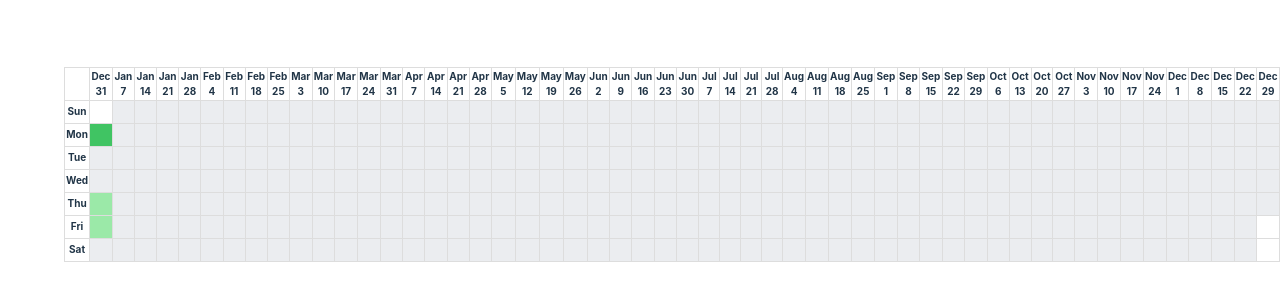
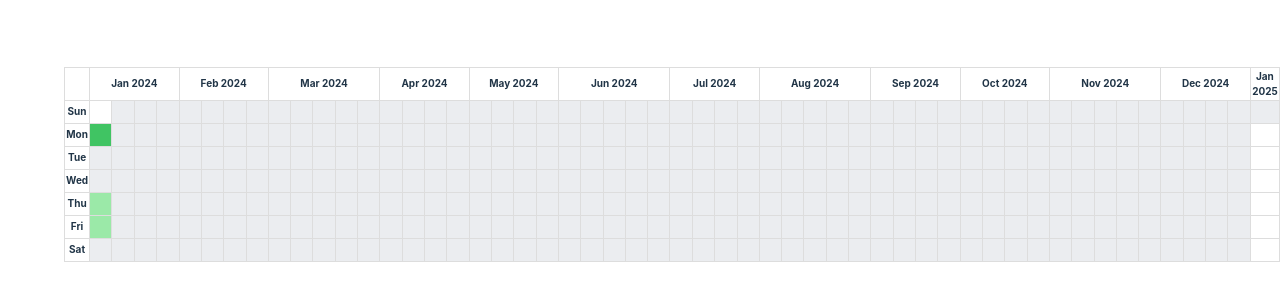
Before and after one commit to mariohamann/activity-graph, a website built with Vite: page index.html in a window 1280 px wide. Shown: the part 236-536 px from the top of the page. Built offline with nearby package versions, Linux system fonts and the light colour scheme.

Commit message:
improve table headers

```diff
--- a/activity-graph.js
+++ b/activity-graph.js
@@ -63,36 +63,50 @@ class ActivityGraph extends HTMLElement {
     const adjustedStartDate = addDays(startDate, -startDate.getUTCDay());
     const adjustedEndDate = addDays(endDate, 6 - endDate.getUTCDay());
 
-    let headerHtml = '<tr>';
+    let headerHtml = '<tr><th></th>';
     let bodyHtml = [];
 
-    // Initialize headers and body structure
     for (let day = 0; day < 7; day++) {
       bodyHtml.push(`<tr><th>${['Sun', 'Mon', 'Tue', 'Wed', 'Thu', 'Fri', 'Sat'][day]}</th>`);
     }
 
-    headerHtml += `<th></th>`;
+    let monthColspan = {};
+    let lastMonthYearKey = "";
 
     for (let date = new Date(adjustedStartDate); date <= adjustedEndDate;) {
-      const monthAndDay = `${date.toLocaleString('default', { month: 'short' })} ${date.getUTCDate()}`;
-      if (date.getUTCDay() === 0) { // Start of a new week
-        headerHtml += `<th>${monthAndDay}</th>`;
+      const weekDay = date.getUTCDay();
+      const weekEndDate = addDays(date, 6 - weekDay);
+      const monthYearKey = `${weekEndDate.getUTCFullYear()}-${weekEndDate.getUTCMonth()}`;
+
+      if (lastMonthYearKey !== monthYearKey) {
+        monthColspan[monthYearKey] = 1;
+        lastMonthYearKey = monthYearKey;
+      } else {
+        monthColspan[monthYearKey]++;
       }
 
-      const dateKey = `${date.getUTCFullYear()}-${String(date.getUTCMonth() + 1).padStart(2, '0')}-${String(date.getUTCDate()).padStart(2, '0')}`;
-      const level = this.isDateInRange(date) ? this.calculateActivityLevel(dateKey) : 'disabled';
-      bodyHtml[date.getUTCDay()] += `<td class="day level-${level}" title="${dateKey}"></td>`;
+      for (let d = 0; d < 7; d++) {
+        const currentDate = addDays(date, d);
+        const dateKey = `${currentDate.getUTCFullYear()}-${String(currentDate.getUTCMonth() + 1).padStart(2, '0')}-${String(currentDate.getUTCDate()).padStart(2, '0')}`;
+        const level = this.isDateInRange(currentDate) ? this.calculateActivityLevel(dateKey) : 'disabled';
+        bodyHtml[(date.getUTCDay() + d) % 7] += `<td class="day level-${level}" title="${dateKey}"></td>`;
+      }
 
-      date = addDays(date, 1);
+      date = addDays(date, 7);
     }
 
+    Object.keys(monthColspan).forEach(monthYear => {
+      const [year, month] = monthYear.split('-').map(Number);
+      const monthName = new Date(Date.UTC(year, month)).toLocaleString('default', { month: 'short' });
+      headerHtml += `<th colspan="${monthColspan[monthYear]}">${monthName} ${year}</th>`;
+    });
+
     headerHtml += '</tr>';
-
-    // Close all body rows
     bodyHtml = bodyHtml.map(row => row + '</tr>').join('');
 
     return headerHtml + bodyHtml;
   }
+
 
   isDateInRange(date) {
     const utcDate = Date.UTC(date.getUTCFullYear(), date.getUTCMonth(), date.getUTCDate());
--- a/index.html
+++ b/index.html
@@ -10,7 +10,7 @@
 		<div id="app"></div>
 		<activity-graph
 			range-start="2024-01-01"
-			range-end="2025-01-02"
+			range-end="2024-12-29"
 			activity-data="2024-01-01,2024-01-01,2024-01-04,2024-01-05"
 			activity-levels="0,1,2,4"
       week-start="2"
```
